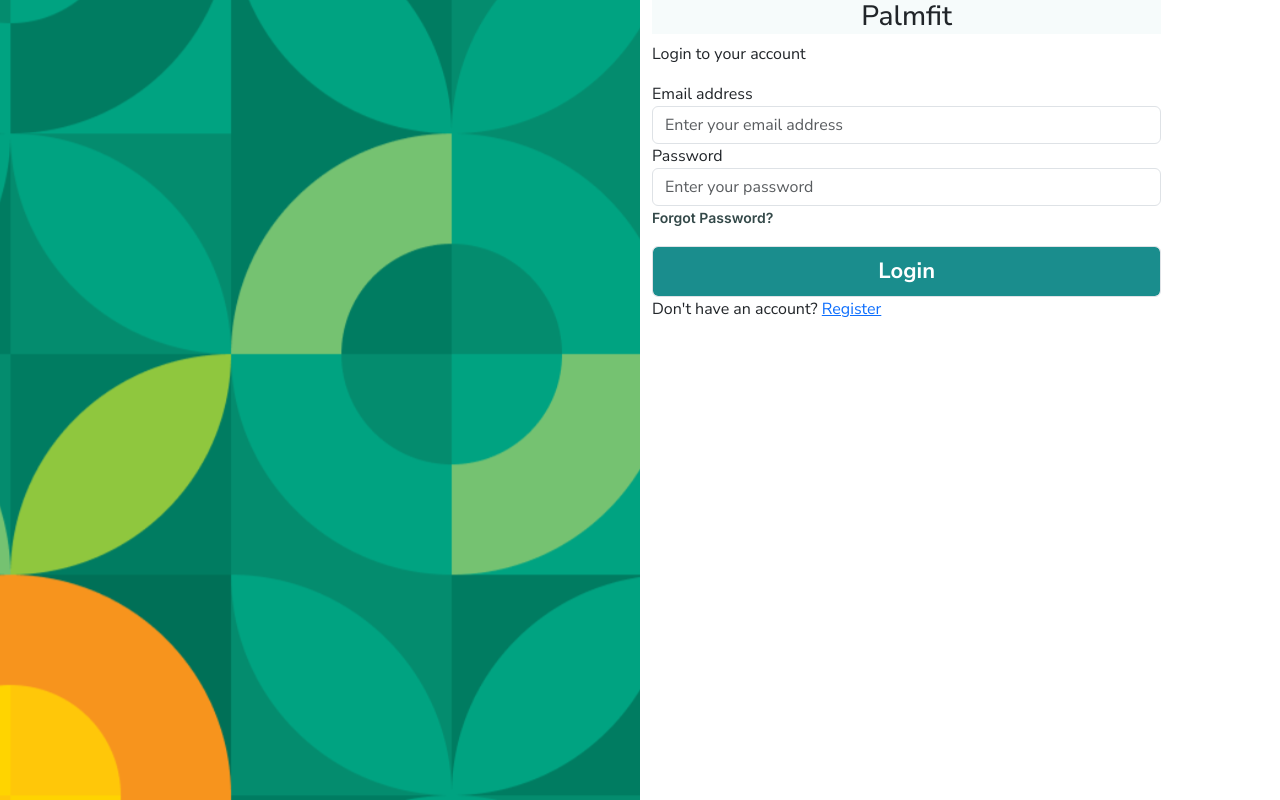
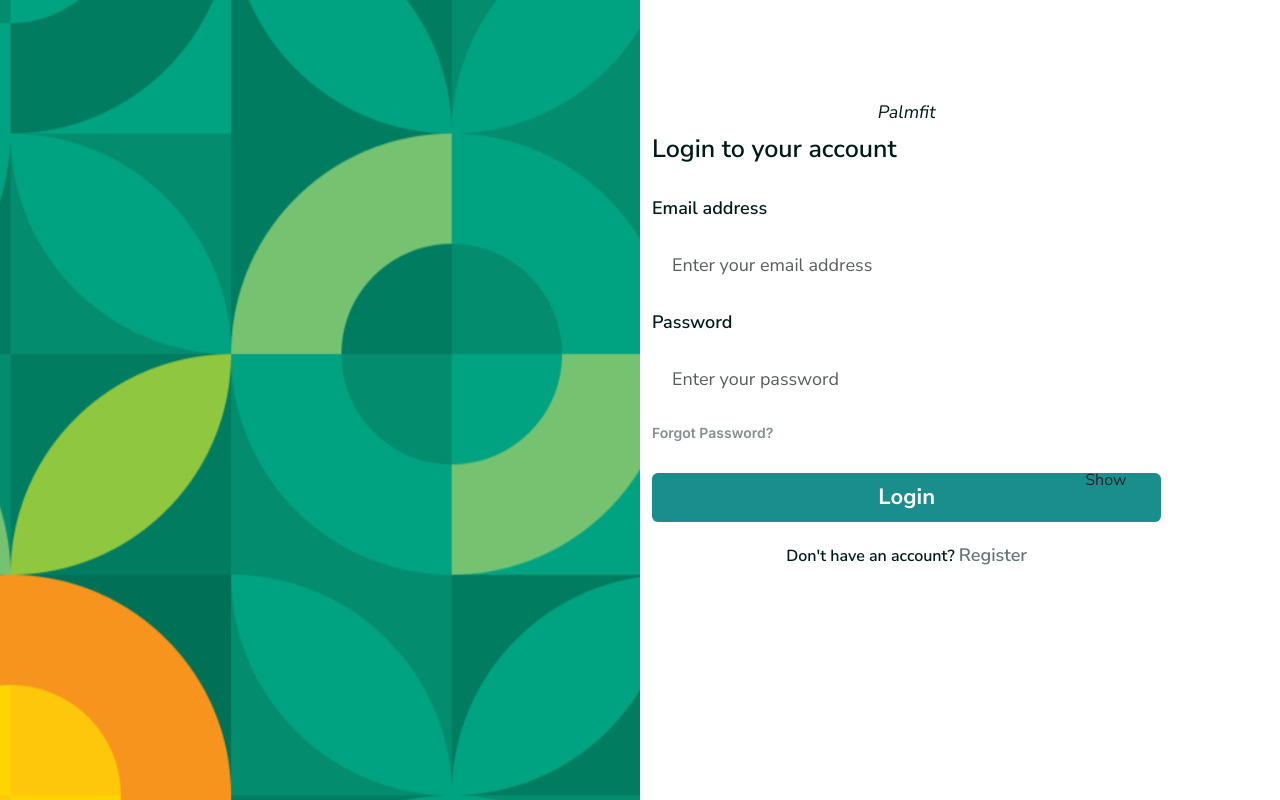
Before and after one commit to martinmatics100/Palmfit-FE, a React (Create React App) app in the folder palmfit-ui/: page / in a window 1280 px wide. Built offline with nearby package versions, Linux system fonts and the light colour scheme.

Commit message:
implemented login page

```diff
--- a/palmfit-ui/src/components/LoginPage/Login.jsx
+++ b/palmfit-ui/src/components/LoginPage/Login.jsx
@@ -1,8 +1,16 @@
-import React from "react";
+import React, { useState } from "react";
 import loginImage from "../../images/login-signup.svg";
 import "../../styles/Login.css";
 
 const Login = () => {
+  // for toggling password
+  const [showPassword, setShowPassword] = useState(false);
+
+  const togglePasswordVisibility = () => {
+    setShowPassword(!showPassword);
+  };
+  // for toggling password Ends here
+
   return (
     <div className="container-fluid vh-100">
       <div className="row h-100">
@@ -14,7 +22,7 @@ const Login = () => {
             <h3>Palmfit</h3>
             <p>Login to your account</p>
             <form action="">
-              <div className="form-group">
+              <div className="form-group input">
                 <label htmlFor="email">Email address</label>
                 <input
                   id="email"
@@ -23,27 +31,33 @@ const Login = () => {
                   placeholder="Enter your email address"
                 />
               </div>
-              <div className="form-group">
+              <div className="form-group input">
                 <label htmlFor="password">Password</label>
                 <input
                   id="password"
-                  type="password"
+                  type={showPassword ? "text" : "password"}
                   className="form-control"
                   placeholder="Enter your password"
                 />
+                <span
+                  className="toggle-password"
+                  onClick={togglePasswordVisibility}
+                >
+                  {showPassword ? "Hide" : "Show"}
+                </span>
               </div>
-              <a href="" className="forgot-password mb-5">
-                Forgot Password?
-              </a>
+              <div className="forgot-password mt-2">
+                <a href="">Forgot Password?</a>
+              </div>
               <br />
               <div className="form-group logs">
                 <input
                   type="button"
                   value={"Login"}
-                  className="mt-3 p-2 form-control log"
+                  className="mt-1 p-2 form-control log"
                 />
               </div>
-              <div>
+              <div className="register">
                 <span>
                   Don't have an account? <a href="">Register</a>
                 </span>
--- a/palmfit-ui/src/styles/Login.css
+++ b/palmfit-ui/src/styles/Login.css
@@ -6,18 +6,81 @@
   font-family: "Nunito Sans", sans-serif;
 }
 
-form .forgot-password {
+.login-right-container {
+  justify-content: center;
+  margin-top: 20%;
+}
+
+.login-right-container h3 {
+  color: #001a1a;
+  font-size: 18px;
+  font-weight: 400;
+  background-color: #ffffff;
+  font-style: italic;
+}
+
+.login-right-container p {
+  font-size: 25px;
+  color: #001a1a;
+  font-weight: 600;
+}
+
+.input label {
+  color: #001a1a;
+  font-size: 18px;
+  margin: 10px 0;
+  font-weight: 600;
+}
+
+.input input[type="text"],
+.input input[type="password"] {
+  padding: 20px;
+  color: #001a1a;
+  font-size: 18px;
+  border: none;
+  outline: none;
+}
+
+.input input[type="text"]:focus,
+.input input[type="password"]:focus {
+  border: 3px solid #1a8d8d;
+}
+
+form .forgot-password a {
   text-decoration: none;
   color: #334848;
   font-size: 14px;
   font-weight: 600;
+  opacity: 0.6;
   font-family: "Inter", sans-serif;
   transition: all 0.5s ease-in-out;
 }
 
-form .forgot-password:hover {
+form .forgot-password a:hover {
   text-decoration: underline;
-  color: #1a8d8d;
+  /* color: #1a8d8d; */
+  opacity: 1;
+}
+
+form .register {
+  color: #001a1a;
+  text-align: center;
+  margin-top: 20px;
+  font-size: 16px;
+  font-weight: 600;
+}
+
+form .register span a {
+  color: #001a1a;
+  text-decoration: none;
+  font-size: 18px;
+  opacity: 0.6;
+  transition: all 0.6s ease-in-out;
+}
+
+form .register span a:hover {
+  opacity: 1;
+  text-decoration: underline;
 }
 
 .logs .log {
@@ -25,4 +88,32 @@ form .forgot-password:hover {
   background-color: #1a8d8d;
   font-size: 22px;
   font-weight: 700;
+  border: none;
+  outline: none;
+  transition: all 0.6s ease-in-out;
 }
+
+.logs .log:hover {
+  background-color: #ffffff;
+  color: #1a8d8d;
+  border: 1px solid #1a8d8d;
+  outline: none;
+}
+
+/* Add this CSS to your Login.css file */
+
+.password-input-group {
+  position: relative;
+}
+
+.password-input-group input[type="password"] {
+  padding-right: 30px; /* Adjust the padding to leave space for the eye icon */
+}
+
+.toggle-password {
+  position: absolute;
+  top: 60%; /* Position it vertically in the middle */
+  right: 12%; /* Adjust the distance from the right side */
+  transform: translateY(-50%); /* Center vertically */
+  cursor: pointer;
+}
```
